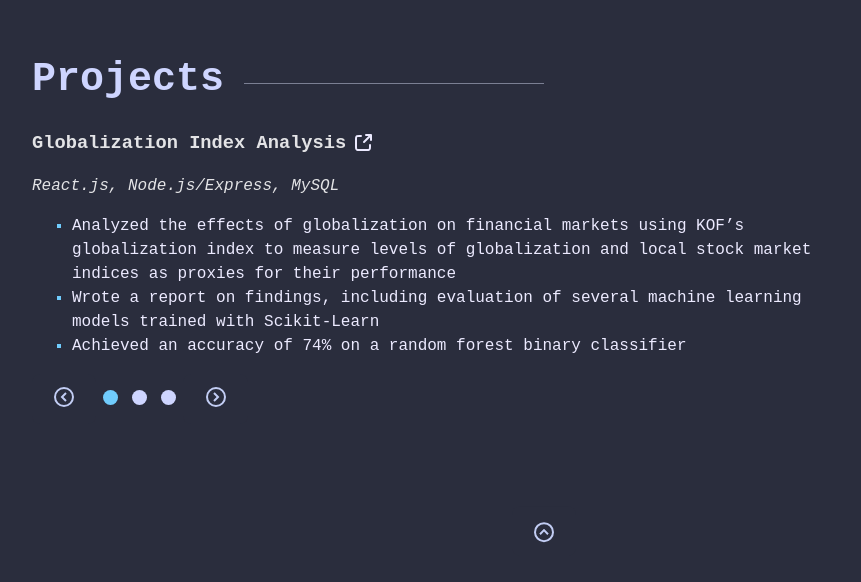
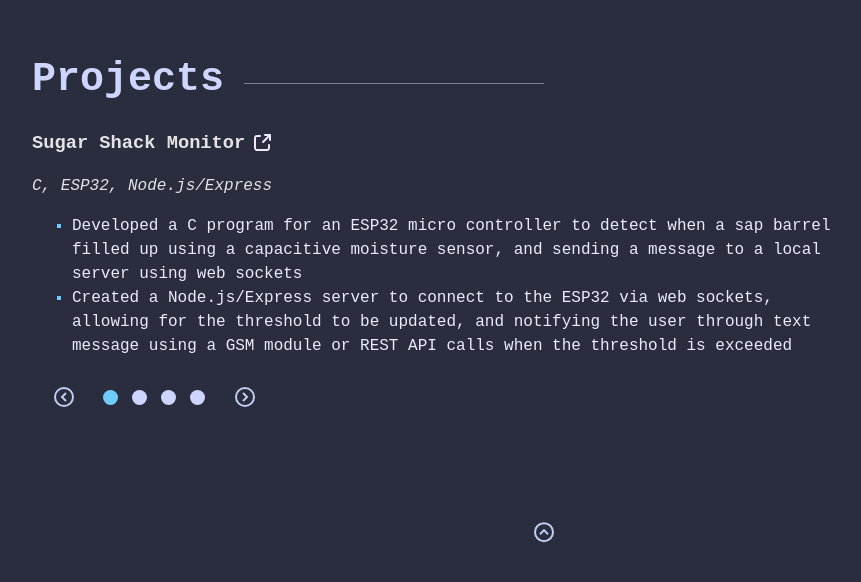
Before and after one commit to andrewbapham/andrewbapham.github.io, a React (Vite) app: page / in a window 1280 px wide. Shown: the part 2564-3146 px from the top of the page, without its empty margins (96-957 px from the left). Built offline with nearby package versions, Linux system fonts and the light colour scheme.

Commit message:
Added sugar shack project

```diff
--- a/src/assets/components/Projects.tsx
+++ b/src/assets/components/Projects.tsx
@@ -8,6 +8,11 @@ function Projects() {
             <h1 className="section-header">Projects</h1>
             <div className="project-container">
                 <Slideshow delay={4000}>
+                    <ProjectItem projectTitle="Sugar Shack Monitor" projectTechnologies="C, ESP32, Node.js/Express"
+                        projectDescription={[
+                            "Developed a C program for an ESP32 micro controller to detect when a sap barrel filled up using a capacitive moisture sensor, and sending a message to a local server using web sockets", " Created a Node.js/Express server to connect to the ESP32 via web sockets, allowing for the threshold to be updated, and notifying the user through text message using a GSM module or REST API calls when the threshold is exceeded"]}
+                        githubLink="https://github.com/andrewbapham/sugar-shack-monitor"
+                    />
                     <ProjectItem
                         projectTitle="Globalization Index Analysis"
                         projectTechnologies="React.js, Node.js/Express, MySQL"
```
Also changed, not shown: 1 other file (tests, documents, lock files or other folders). Lines whose indentation alone changed are shown as unchanged.
